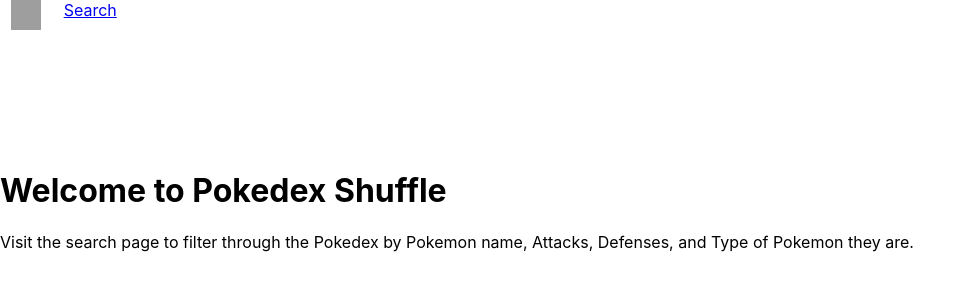
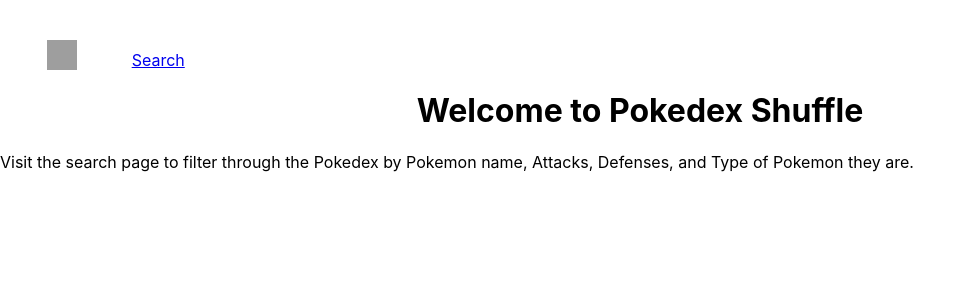
Before and after one commit to sls1881/pokedex, a React (Create React App) app: page / in a window 1280 px wide. Shown: the top 300 px of the page, without its empty margins (0-976 px from the left). Built offline with nearby package versions, Linux system fonts and the light colour scheme; grey boxes are pictures that could not be loaded.

Commit message:
stretch and css

```diff
--- a/src/App.css
+++ b/src/App.css
@@ -43,12 +43,27 @@
 }
 
 nav {
-  width: 10%;
-  height: 150px;
+  width: 15%;
+  height: 50px;
   display: flex;
   justify-content: space-around;
+  align-items: flex-end;
+  margin: 20px;
 }
 
 li {
   list-style: none;
 }
+
+h2 {
+  font-size: 1.5rem;
+}
+
+h1{
+  font-size: 2rem;
+  text-align: center;
+}
+
+.display-container {
+  margin: 30px;
+}
--- a/src/Common/SearchPage.js
+++ b/src/Common/SearchPage.js
@@ -42,6 +42,7 @@
         if (this.state.sortBy) {
 
             if (typeof (pokes[0][this.state.sortBy]) === 'number') {
+                if (this.state.sortOrder === 'Ascend') {
                     //Sort based on asc and desc, if statement
                     this.state.pokemon.sort((a, b) => a[this.state.sortBy] - (b[this.state.sortBy]))
 
@@ -57,15 +58,16 @@
 
                     } else { this.state.pokemon.sort((a, b) => b[this.state.sortBy].localeCompare(a[this.state.sortBy])) };
                 }
-
+            }
 
 
             //filter based on character name
             const filterPoke = pokes.filter(poke => poke.pokemon.includes(this.state.filter))
+            console.log(filterPoke);
 
             return (
-                <div>
-                    <aside className='searchBar'>
+                <div className='display-container'>
+                    <aside className='search-bar'>
                         Search Character:
                     <SearchBar currentValue={this.state.filter}
                             handleChange={this.handleFilterChange} />
@@ -77,7 +79,7 @@
                             handleChange={this.handleSortByChange}
                             options={[{ value: 'pokemon', name: 'Pokemon' }, { value: 'attack', name: 'Attack' }, { value: 'type_1', name: 'Type' }, { value: 'defense', name: 'Defense' }]} />
                     </aside>
-                    <main className='pokeDisplay'>
+                    <main className='poke-display'>
                         <PokeList pokes={filterPoke} />
                     </main>
                 </div>
--- a/src/Search/Sort.js
+++ b/src/Search/Sort.js
@@ -4,7 +4,7 @@
     render() {
         return (
             <select value={this.props.currentValue} onChange={this.props.handleChange}> {
-                this.props.options.map(option => <option key={option} value={option.value}>{option.name}</option>)
+                this.props.options.map(option => <option key={option.value} value={option.value}>{option.name}</option>)
             }
             </select>
         )
```
Lines whose indentation alone changed are shown as unchanged.
